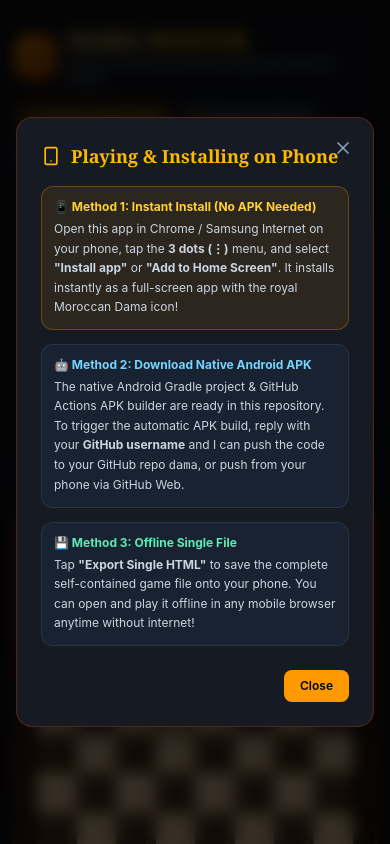
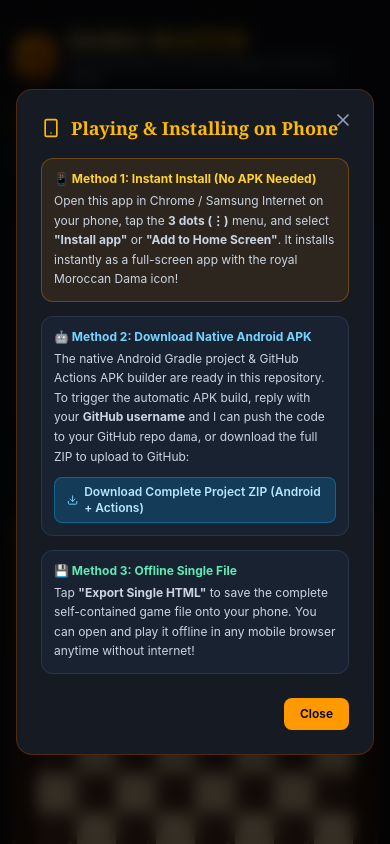
Before and after one commit to marouanehatri-cmd/Dama, a React (Vite) app: page / in a window 390 px wide. Both pictures are taken after a click on the button "Phone / APK Guide". Shown: the top 844 px of the page. Built offline with nearby package versions, Linux system fonts and the light colour scheme.

Commit message:
Add direct ZIP download for mobile GitHub upload

```diff
--- a/src/App.tsx
+++ b/src/App.tsx
@@ -409,8 +409,18 @@ export default function App() {
                 </div>
                 <p className="text-slate-300 leading-relaxed">
                   The native Android Gradle project & GitHub Actions APK builder are ready in this repository.
-                  To trigger the automatic APK build, reply with your <strong>GitHub username</strong> and I can push the code to your GitHub repo <code>dama</code>, or push from your phone via GitHub Web.
+                  To trigger the automatic APK build, reply with your <strong>GitHub username</strong> and I can push the code to your GitHub repo <code>dama</code>, or download the full ZIP to upload to GitHub:
                 </p>
+                <div className="pt-1.5">
+                  <a
+                    href="/dama-project.zip"
+                    download="dama-project.zip"
+                    className="inline-flex items-center gap-1.5 px-3 py-1.5 bg-sky-500/20 hover:bg-sky-500/30 text-sky-200 border border-sky-500/40 rounded-lg text-xs font-semibold transition-colors"
+                  >
+                    <Download className="w-3.5 h-3.5 text-sky-300" />
+                    <span>Download Complete Project ZIP (Android + Actions)</span>
+                  </a>
+                </div>
               </div>
 
               <div className="p-3 bg-slate-800/60 border border-slate-700/60 rounded-xl space-y-1">
```
